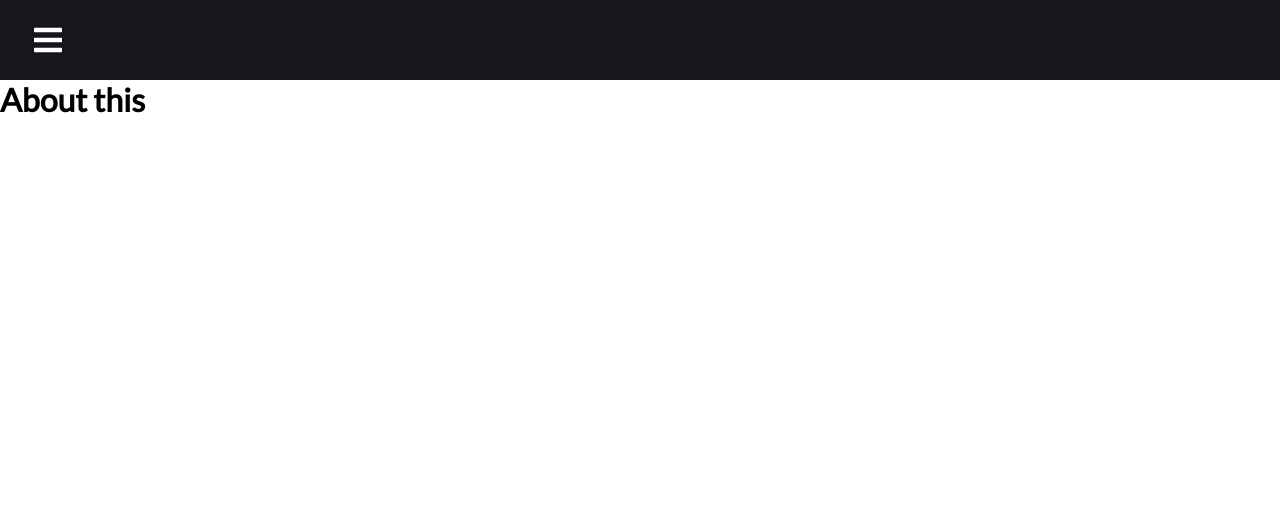
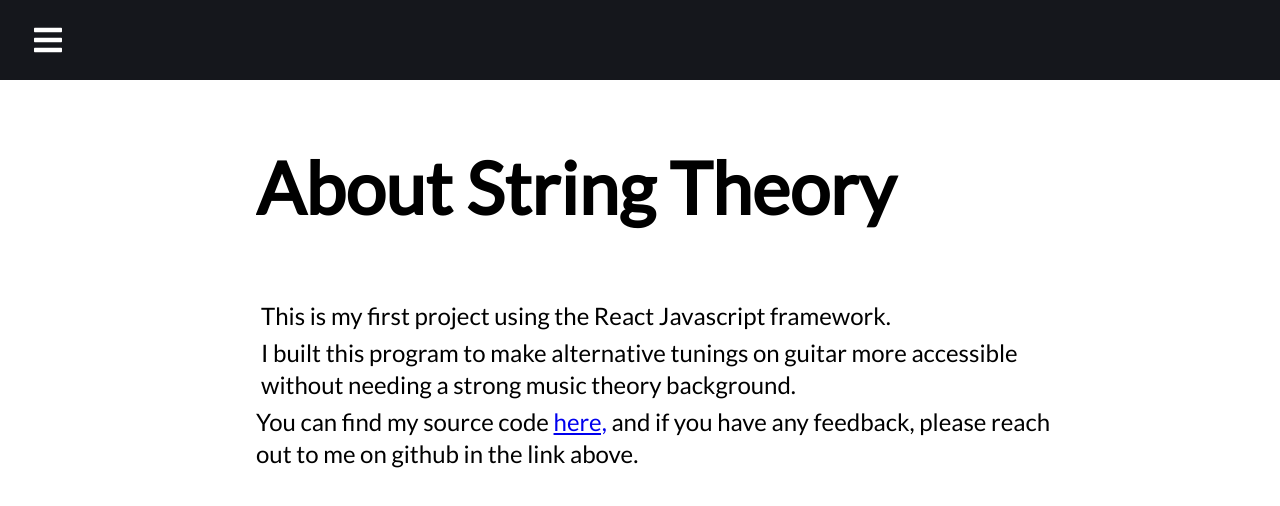
Before and after one commit to Aaron-Cohen/String-Theory, a React (Create React App) app: page /About in a window 1280 px wide. Shown: the top 506 px of the page. Built offline with nearby package versions, Linux system fonts and the light colour scheme.

Commit message:
Beginning About Page Better comments Final code migration to SidebarData

```diff
--- a/src/App.css
+++ b/src/App.css
@@ -6,11 +6,3 @@
   padding: 0;
   font-family: 'Lato', sans-serif;
 }
-
-.about {
-  display: flex;
-  height: 90vh;
-  align-items: center;
-  justify-content: center;
-  font-size: 3rem;
-}
--- a/src/components/Sidebar.js
+++ b/src/components/Sidebar.js
@@ -12,7 +12,7 @@
 
 const Nav = styled.div`
   background: #15171c;
-  height: 80px;
+  height: 10vh;
   display: flex;
   justify-content: flex-start;
   align-items: center;
@@ -30,7 +30,7 @@
 const SidebarNav = styled.nav`
   background: #15171c;
   width: 18vw;
-  height: 100vh;
+  height: 100%;
   display: flex;
   justify-content: center;
   position: fixed;
--- a/src/components/SidebarData.js
+++ b/src/components/SidebarData.js
@@ -74,7 +74,24 @@
       ],
       editable: true,
       action: () => { },
-      updateList: (list) => list
+      updateList: (list) => list,
+      updateTuning: (input, index) => {
+        input = input.trim().toLowerCase();
+        if (input.length < 1)
+          return false;
+        if (input.length > 2)
+          input = input.substring(0, 2);
+
+        input = input.toUpperCase().charAt(0) + input.slice(1);
+        const note = mapNoteToNumber(input)
+        if (note < 0)
+          return false;
+
+        // Input is determined to be valid at this point.
+        // Must update context's tuning so fretboard can update.
+        context.updateTuning(index, note);
+        return input;
+      }
     },
     {
       title: 'Tuning Presets',
@@ -185,12 +202,13 @@
       ],
       action: (root) => {
         root = root.title;
-        // Two-part approach: update root, but also recalculate whatever set of notes is present
-        // with relation to new root
+        // Two-part approach: update root, but also recalculate
+        // the selected set of notes with relation to new root
         const note = mapNoteToNumber(root);
-        context.updateRoot(note);
         let difference = context.noteSet[0] - note;
         const newVals = context.noteSet.map(e => (e - difference + 12) % 12);
+
+        context.updateRoot(note);
         context.updateNoteSet(newVals)
       },
       updateList: (list, index) => updateSingleItem(list, index)
@@ -249,32 +267,34 @@
       ],
       action: (selection) => {
         const { root } = context;
-        // Note that only minor chords derived from minor scale. All other flavors to be derived from major scale
+        // Note that only minor chords derived from minor scale. Dim/Aug/Dom chords to be derived from major scale
         const scale = selection.title.includes('Minor') ? minorScale(root) : majorScale(root);
 
-        // Handle scales explicitly before chord logic
-        switch (selection.title) {
-          case 'Natural Major':
-          case 'Natural Minor':
-            return context.updateNoteSet(scale);
-          case 'Major Pentatonic':
-          case 'Minor Pentatonic':
-            return context.updateNoteSet([scale[0], scale[1], scale[2], scale[4], scale[5]]); // Pentatonic is scale with 4 & 7 degree's ommitted
-          case 'Major':
-          case 'Minor':
-            return context.updateNoteSet([scale[0], scale[2], scale[4]]); // Major/minor chords are 1/3/5 of-0 indexed scale
-          case 'Major 7':
-          case 'Minor 7':
-            return context.updateNoteSet([scale[0], scale[2], scale[4], scale[6]]); // Major/minor 7 chords are 1/3/5/7 of-0 indexed scale
-          case 'Dominant 7':
-            return context.updateNoteSet([scale[0], scale[2], scale[4], scale[6] - 1]); // Exploiting that dominant7 is Maj7b5 in jazz notation
-          case 'Augmented':
-            return context.updateNoteSet([scale[0], scale[2], scale[4] + 1]) // Augmented implies sharp fifth
-          case 'Diminished':
-            return context.updateNoteSet([scale[0], scale[2] - 1, scale[4] - 1]) // Augmented implies flat third, fifth
-          default:
-            throw context.updateNoteSet(scale);
+        // Assemble set of notes from scale degreees
+        const noteSet = () => {
+          switch (selection.title) {
+            case 'Major Pentatonic':
+            case 'Minor Pentatonic':
+              return [scale[0], scale[1], scale[2], scale[4], scale[5]]; // Pentatonic is scale with 4 & 7 degree's ommitted
+            case 'Major':
+            case 'Minor':
+              return [scale[0], scale[2], scale[4]]; // Major/minor chords are 1/3/5 of-0 indexed scale
+            case 'Major 7':
+            case 'Minor 7':
+              return [scale[0], scale[2], scale[4], scale[6]]; // Major/minor 7 chords are 1/3/5/7 of-0 indexed scale
+            case 'Dominant 7':
+              return [scale[0], scale[2], scale[4], scale[6] - 1]; // Exploiting that dominant7 is Maj7b5 in jazz notation
+            case 'Augmented':
+              return [scale[0], scale[2], scale[4] + 1] // Augmented implies sharp fifth
+            case 'Diminished':
+              return [scale[0], scale[2] - 1, scale[4] - 1] // Augmented implies flat third, fifth
+            case 'Natural Major':
+            case 'Natural Minor':
+            default:
+              return scale;
+          }
         }
+        return context.updateNoteSet(noteSet());
       },
       updateList: (list, index) => updateSingleItem(list, index)
     },
--- a/src/components/SubMenu.js
+++ b/src/components/SubMenu.js
@@ -1,8 +1,9 @@
 import React, { Component } from 'react';
 import styled from 'styled-components';
 import { Link } from 'react-router-dom';
-import { GlobalContext, mapNoteToNumber } from '../GlobalsAndContext'
+import { GlobalContext } from '../GlobalsAndContext'
 
+// Top level item in menu
 const SidebarLink = styled(Link)`
   display: flex;
   color: #e1e9fc;
@@ -10,7 +11,7 @@
   align-items: center;
   padding: 20px;
   list-style: none;
-  height: 60px;
+  height: 55px;
   text-decoration: none;
   font-size: 18px;
 
@@ -21,17 +22,13 @@
   }
 `;
 
+// Holds secondary level choices
 const SidebarPanel = styled.div`
   overflow-y: auto;
-  max-height: 40vh;
+  max-height: 50vh;
 `;
 
-const SidebarLabel = styled.span`
-  margin-left: 16px;
-  padding: 20px;
-  font-size: 16: px;
-`;
-
+// Secondary level options
 const DropdownLink = styled.div`
   background: ${props => (props.selected ? '#632ce4;' : '#414757;')}
   padding-left: 3rem;
@@ -47,51 +44,37 @@
   }
 `;
 
+// Text for secondary level choice options
+const SidebarLabel = styled.span`
+  margin-left: 16px;
+  padding: 20px;
+  font-size: 16: px;
+`;
+
 export default class Submenu extends Component {
   constructor(props) {
-    super(props);
+    super(props);               // Prop of item holds top level menu choice. Defined in SidebarData.js
     this.state = {
-      // List stores what subitems are to be highlighted
-      list: [],
-      showSubNavigation: false
+      list: [],                 // Subitems to be highlighted from item prop
+      showSubNavigation: false  // Whether menu choice is expanded or not
     }
   }
 
-  // By default, highlight first option in each menu item, except for tuning which is editable
+  // By default, highlight first option in each menu item, except for tuning which has isEditable === true
   componentDidMount() {
     let list = new Array(this.props.item.subNav.length).fill(false);
     list[0] = !this.props.item.editable;
     this.setState({ list })
   }
 
-  // Returns false upon bad user input, otherwise updates tuning accordingly
-  updateTuning = (input, index) => {
-    input = input.trim().toLowerCase();
-    if (input.length < 1)
-      return false;
-    if (input.length > 2)
-      input = input.substring(0, 2);
-
-    input = input.toUpperCase().charAt(0) + input.slice(1);
-    const note = mapNoteToNumber(input)
-    if (note < 0)
-      return false;
-
-    // Input is determined to be valid at this point.
-    // Must update context's tuning so fretboard can update,
-    // but the local state must be updated so sidebar reflects
-    // accurate tuning information
-    this.context.updateTuning(index, note);
-    return input;
-  }
-
   render() {
     const item = this.props.item;
+    const forceCollapseSidebar = () => this.context.updateSidebar(false)
     const showSubNavigation = () => this.setState({ showSubNavigation: !this.state.showSubNavigation });
 
     return (
       <>
-        <SidebarLink to={item.path} onClick={showSubNavigation}>
+        <SidebarLink to={item.path} onClick={!item.path ? showSubNavigation : forceCollapseSidebar}>
           <div>
             {item.icon}
             <SidebarLabel>{item.title}</SidebarLabel>
@@ -106,8 +89,8 @@
               return (
                 <DropdownLink key={index} selected={this.state.list[index] === true}
                   onClick={() => {
-                    item.action(subItem); // Each menu item has a custom action associated with, and updates how its choices
-                    this.setState({       // are selected and colored differently.
+                    item.action(subItem); // Each menu item has a custom action associated with, and updates
+                    this.setState({       // how its choices are selected and colored differently.
                       list:
                         item.updateList(this.state.list, index, subItem.title)
                     })
@@ -116,7 +99,8 @@
                   {subItem.icon}
                   <SidebarLabel contentEditable={item.editable} spellCheck={false}
                     onBlur={(e) => {
-                      e.currentTarget.textContent = this.updateTuning(e.currentTarget.textContent, index) || subItem.title;
+                      e.currentTarget.textContent =
+                        item.updateTuning(e.currentTarget.textContent, index) || subItem.title;
                     }}
                     onKeyDown={(e) => (e.code === 'Enter' || e.code === 'Tab') && (e.currentTarget.blur())}
                   >
--- a/src/pages/About.js
+++ b/src/pages/About.js
@@ -1,11 +1,58 @@
 import React from 'react';
+import styled from 'styled-components'
 
 const About = () => {
   return (
-    <div className='home'>
-      <h1>About this</h1>
-    </div>
+    <Page>
+      <div>
+        <h2 >About String Theory</h2>
+        <Welcome>
+          <Body>
+            <br />
+            <Text>
+              This is my first project using the React Javascript framework.
+            </Text>
+            <Text>
+              I built this program to make alternative tunings on guitar more accessible without
+              needing a strong music theory background.
+            </Text>
+
+            <p>
+              {"You can find my source code "}
+              <a href="https://github.com/Aaron-Cohen/StringTheory" target="_blank" rel="noreferrer" style={{ display: 'inline' }}>
+                {"here,"}
+              </a>{" and if you have any feedback, please reach out to me on github in the link above."}
+            </p></Body>
+        </Welcome>
+      </div>
+    </Page>
   );
 };
 
+const Body = styled.div`
+  display: inline;
+  margin-top: 2%;
+  font-size: 1.5rem;
+  line-height: 2rem;
+`
+
+const Text = styled.p`
+  margin: 5px;
+`
+
+const Welcome = styled.div`
+  margin-top: 2%;
+  word-wrap: normal;
+  font-size: 2.5rem;
+`
+
+const Page = styled.div`
+  display: flex;
+  margin: 5% 15% 5% 20%;
+  justify-content: center;
+  align-content: center;
+  font-size: 3rem;
+  overflow: hidden;
+`
+
 export default About;
```
